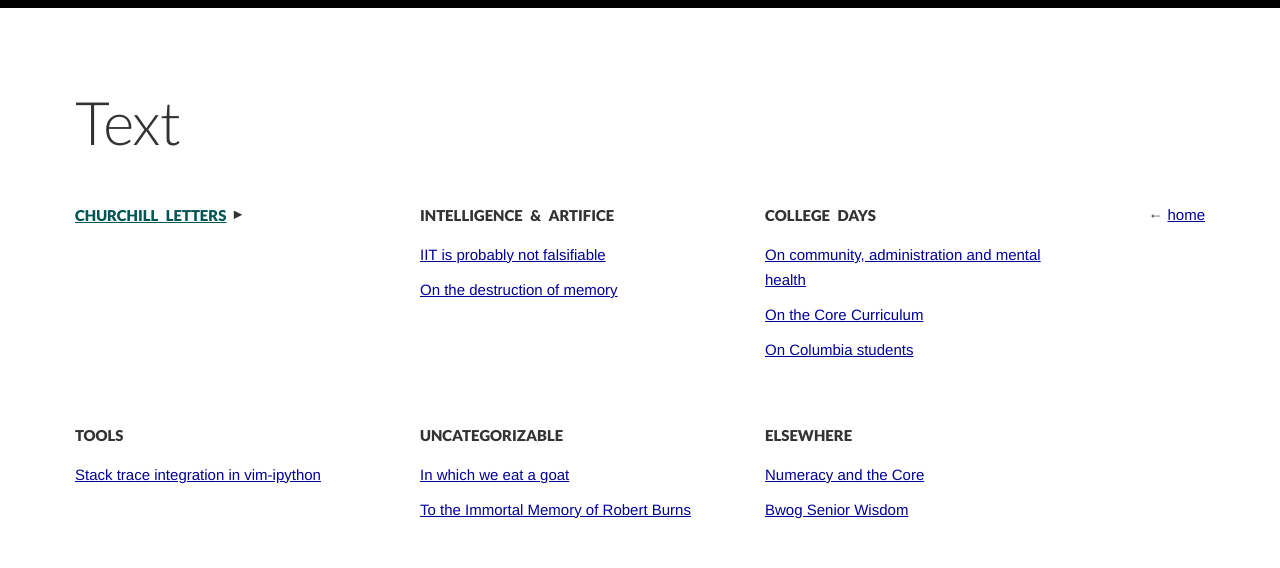
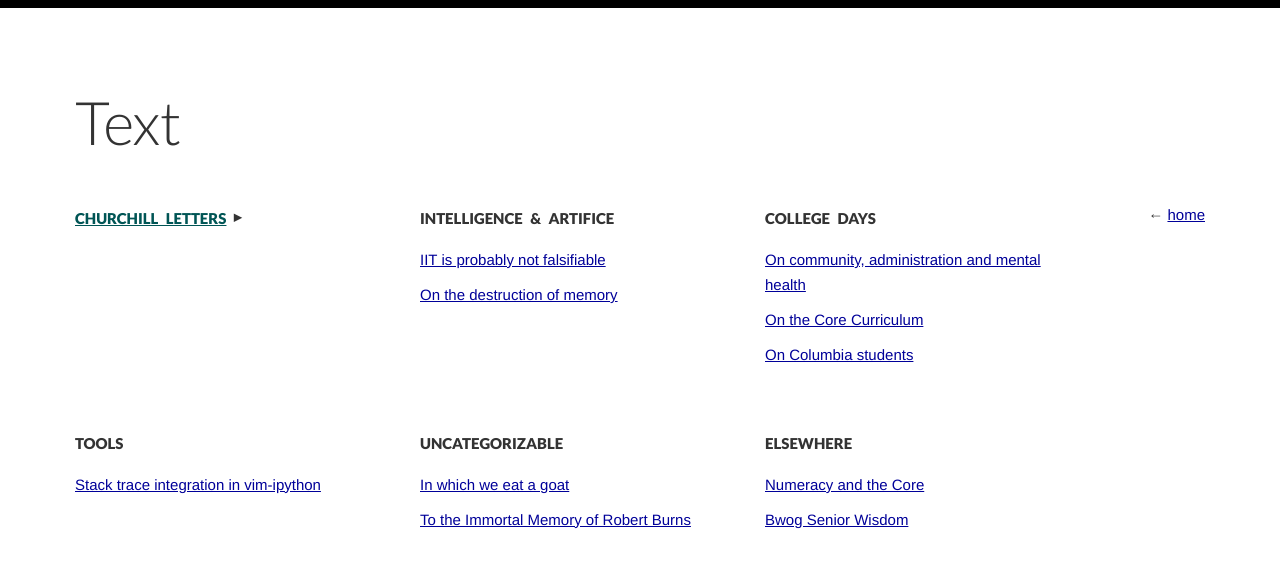
Before and after one commit to jacobandreas/writing, a Jekyll site: the page built from index.html, in a window 1280 px wide. Shown: the top 568 px of the page. Built offline with Jekyll 4.4.1, drawn with Linux system fonts in a browser that asks for light colours; nearby versions of some CDN libraries.

Commit message:
stylesheet spacing fixes

```diff
--- a/css/style.css
+++ b/css/style.css
@@ -62,7 +62,7 @@
   word-spacing: .3em;
   font-weight: 900;
   font-size: 1em;
-  line-height: 1em;
+  line-height: 1.333em;
   margin: 1.333em 0;
 }
 
@@ -81,7 +81,7 @@
 
 p.offset {
   text-indent: 0;
-  margin-top: 1.5em;
+  margin-top: 1em;
 }
 
 /* fancy text */
@@ -204,6 +204,10 @@
   margin-top: 0;
 }
 
+#links a {
+  margin-right: .5em;
+}
+
 p.backlinks {
   text-align: right;
   text-indent: 0;
```
